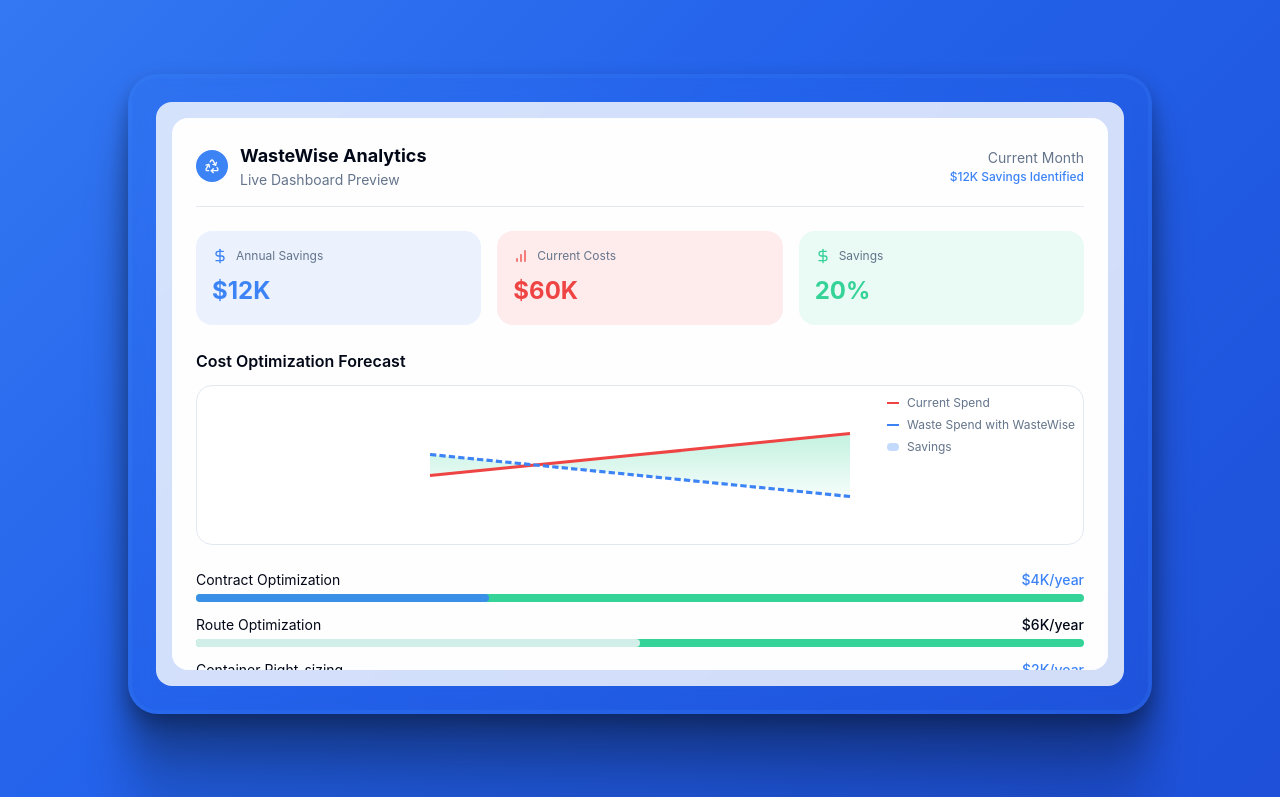
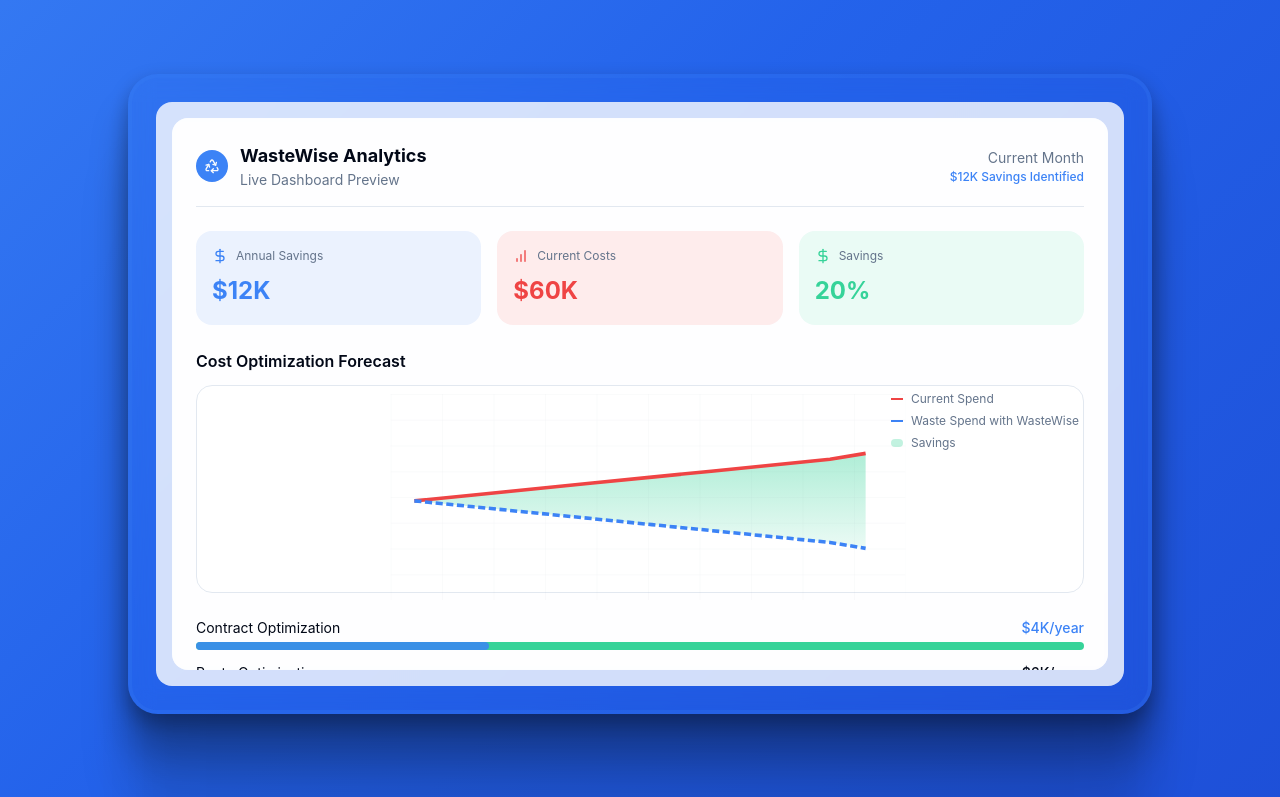
Before and after one commit to tryinhard1080/professional-admin-dashboard-880, a React (Vite) app: page / in a window 1280 px wide. Shown: the part 438-1235 px from the top of the page. Built offline with nearby package versions, Linux system fonts and the light colour scheme.

Commit message:
Refactor: Optimize chart area
Implement the plan to fill more space and reduce whitespace.

```diff
--- a/src/pages/Landing.tsx
+++ b/src/pages/Landing.tsx
@@ -73,9 +73,9 @@ export default function Landing() {
           {/* Chart Preview */}
           <div className="mb-6">
             <h3 className="text-md font-semibold text-foreground mb-3">Cost Optimization Forecast</h3>
-            <div className="h-40 bg-card border border-border rounded-lg p-4 relative">
+            <div className="h-52 bg-card border border-border rounded-lg p-2 relative">
               {/* Chart Labels */}
-              <div className="absolute top-2 right-2 space-y-1 text-xs">
+              <div className="absolute top-1 right-1 space-y-1 text-xs">
                 <div className="flex items-center gap-2">
                   <div className="w-3 h-0.5 bg-destructive"></div>
                   <span className="text-muted-foreground">Current Spend</span>
@@ -85,27 +85,37 @@ export default function Landing() {
                   <span className="text-muted-foreground">Waste Spend with WasteWise</span>
                 </div>
                 <div className="flex items-center gap-2">
-                  <div className="w-3 h-2 bg-primary/30 rounded-sm"></div>
+                  <div className="w-3 h-2 bg-secondary/30 rounded-sm"></div>
                   <span className="text-muted-foreground">Savings</span>
                 </div>
               </div>
 
-              <svg className="w-full h-full" viewBox="0 0 400 120">
+              {/* Background grid for better visual structure */}
+              <svg className="absolute inset-2 w-full h-full opacity-10" viewBox="0 0 400 160">
+                <defs>
+                  <pattern id="grid" width="40" height="20" patternUnits="userSpaceOnUse">
+                    <path d="M 40 0 L 0 0 0 20" fill="none" stroke="hsl(var(--muted-foreground))" strokeWidth="0.5"/>
+                  </pattern>
+                </defs>
+                <rect width="100%" height="100%" fill="url(#grid)" />
+              </svg>
+
+              <svg className="w-full h-full" viewBox="0 0 400 160">
                 <defs>
                   <linearGradient id="savings-gradient" x1="0%" y1="0%" x2="0%" y2="100%">
-                    <stop offset="0%" stopColor="hsl(var(--secondary))" stopOpacity="0.3" />
-                    <stop offset="100%" stopColor="hsl(var(--secondary))" stopOpacity="0.05" />
+                    <stop offset="0%" stopColor="hsl(var(--secondary))" stopOpacity="0.4" />
+                    <stop offset="100%" stopColor="hsl(var(--secondary))" stopOpacity="0.1" />
                   </linearGradient>
                 </defs>
 
-                {/* Savings area (green shaded) */}
-                <polygon fill="url(#savings-gradient)" points="0,70 50,65 100,60 150,55 200,50 250,45 300,40 350,35 400,30 400,90 350,85 300,80 250,75 200,70 150,65 100,60 50,55 0,50" />
+                {/* Savings area (green shaded) - expanded to fill more space */}
+                <polygon fill="url(#savings-gradient)" points="10,90 60,85 110,80 160,75 210,70 260,65 310,60 360,55 390,50 390,130 360,125 310,120 260,115 210,110 160,105 110,100 60,95 10,90" />
 
-                {/* Current spend line (red) */}
-                <polyline fill="none" stroke="hsl(var(--destructive))" strokeWidth="3" points="0,70 50,65 100,60 150,55 200,50 250,45 300,40 350,35 400,30" />
+                {/* Current spend line (red) - extended and repositioned */}
+                <polyline fill="none" stroke="hsl(var(--destructive))" strokeWidth="3" points="10,90 60,85 110,80 160,75 210,70 260,65 310,60 360,55 390,50" />
 
-                {/* Waste spend with WasteWise line (blue dotted) */}
-                <polyline fill="none" stroke="hsl(var(--primary))" strokeWidth="3" strokeDasharray="6,3" points="0,50 50,55 100,60 150,65 200,70 250,75 300,80 350,85 400,90" />
+                {/* Waste spend with WasteWise line (blue dotted) - extended and repositioned */}
+                <polyline fill="none" stroke="hsl(var(--primary))" strokeWidth="3" strokeDasharray="6,3" points="10,90 60,95 110,100 160,105 210,110 260,115 310,120 360,125 390,130" />
               </svg>
             </div>
           </div>
```
